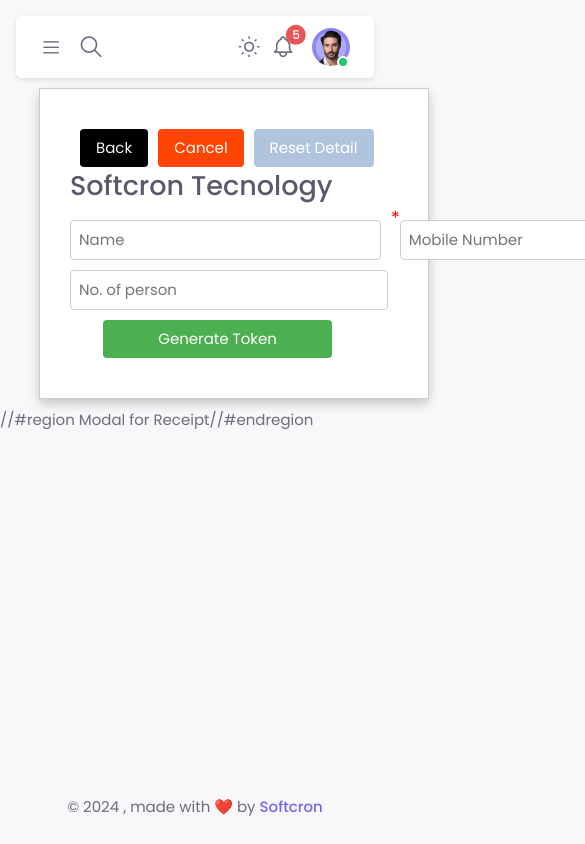
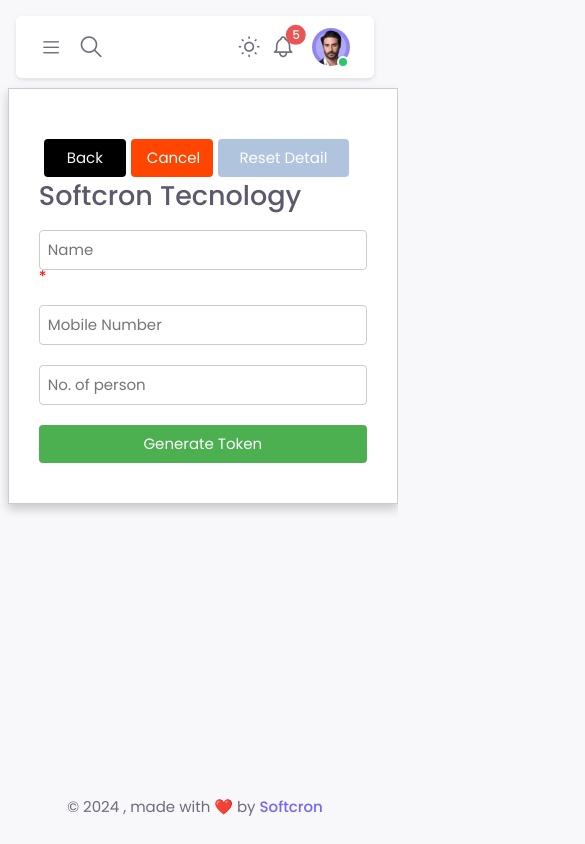
Before and after one commit to softcrontechnology/QMS-Frontend, a React (Create React App) app: page /generate-token in a window 390 px wide. Shown: the top 844 px of the page, 585 px wide, since content can reach past the window. Built offline with nearby package versions, Linux system fonts and the light colour scheme.

Commit message:
Second generate_token

```diff
--- a/package.json
+++ b/package.json
@@ -12,6 +12,7 @@
     "js-cookie": "^3.0.5",
     "moment": "^2.30.1",
     "mui-datatables": "^4.3.0",
+    "qrcode.react": "^3.1.0",
     "quill": "^1.3.7",
     "react": "^18.2.0",
     "react-dom": "^18.2.0",
@@ -19,9 +20,11 @@
     "react-hook-form": "^7.51.1",
     "react-modal": "^3.16.1",
     "react-perfect-scrollbar": "^1.5.8",
+    "react-print": "^1.3.1",
     "react-quill": "^2.0.0",
     "react-router-dom": "^6.22.3",
     "react-scripts": "5.0.1",
+    "react-to-print": "^2.15.1",
     "react-toastify": "^10.0.5",
     "select2": "^4.1.0-rc.0",
     "web-vitals": "^2.1.4"
--- a/src/Components/Pages/GenerateToken.jsx
+++ b/src/Components/Pages/GenerateToken.jsx
@@ -1,7 +1,8 @@
-import React, { useState } from "react";
+import React, { useState , useRef} from "react";
 import '../../assets/css/GeneratToken.css'
 import { Link, useNavigate } from "react-router-dom";
 import Modal from 'react-modal';
+import { useReactToPrint } from "react-to-print";
 
 const GenerateToken = () => {
   const [Token, setToken] = useState({
@@ -12,11 +13,23 @@
   const [isModalOpen, setIsModalOpen] = useState(false);
   const [receiptData, setReceiptData] = useState(null);
 
+  // const baseImage64 = receiptData.qr_b64;
   const Navigate = useNavigate()
+  const pritRef = useRef();
+  const handle_Print = useReactToPrint({
+    content:()=> pritRef.current,
+  })
 
   const handle_token = (e) => {
     setToken({ ...Token, [e.target.name]: e.target.value });
   };
+
+  //#region Function to format data
+  const formatDate = (dateString) => {
+    const options = { year: 'numeric', month: 'short', day: 'numeric' };
+    return new Date(dateString).toLocaleDateString('en-US', options);
+  };
+  //#endregion
 
   //#region Generate Token
   const handle_CreateToken = async (e) => {
@@ -33,6 +46,7 @@
       });
       const result = await response.json();
 
+      setReceiptData(result)
       console.log(result);
 
       if (result.message === "Mobile is required") {
@@ -73,9 +87,7 @@
   };
   //#endregion
 
-
-
-
+ //#region Html for create_token
   return <div>
     <div className="container">
       <div className="button-container">
@@ -117,27 +129,49 @@
     {/* <div className="image-container">
     <p>Images Of Companies</p>
   </div> */}
-  //#region Modal for Receipt
-   <Modal isOpen={isModalOpen} onRequestClose={closeModal} contentLabel="Receipt">
+    <div className="modal">
+      <Modal ref={pritRef} isOpen={isModalOpen} onRequestClose={closeModal} contentLabel="Receipt">
+        <button onClick={closeModal}>Close</button>
+         <div className="Print_button_receipt">
+          <button  className="btn_print" onClick={handle_Print} >Print</button>
+        </div>
+        <div className="pop_up" ref={pritRef}>
+        <div>
         <h2>Softcron tecnology</h2>
+        </div>
         {receiptData && (
           <div>
-            <p>Name: {receiptData.name}</p>
-            <p>Mobile: {receiptData.mobile}</p>
-            <p>No. of Person: {receiptData.no_of_person}</p>
-            <p>Token ID: {receiptData.token_id}</p>
+          <div  className="detail_Token_receipt">
+            <div className="head_date_token">
+              <p>Token_No: {receiptData.token_no}</p>
+              <p>Date: {formatDate(receiptData.created_datetime)}</p>
+            </div>
+            <div className="detail_of_users">
+              <p>Name:           {receiptData.name}</p>
+              <p>Mobile:         {receiptData.mobile}</p>
+              <p>No. of Person:  {receiptData.no_of_person}</p>
+              <p>Token ID:       {receiptData.token_id}</p>
+            </div>
             {/* Display other receipt details here */}
-            <div className="QR_Code">
-
+            <div  className="QR_Code">
+              <img  src={receiptData && receiptData.qr_b64} alt="QRCode" />
             </div>
           </div>
+        </div>
+
         )}
-        <button onClick={closeModal}>Close</button>
+         </div>
       </Modal>
-      //#endregion
+    </div>
+
 
 
   </div>
+  //#endregion
+
+
 };
 
+
+
 export default GenerateToken;
--- a/src/assets/css/GeneratToken.css
+++ b/src/assets/css/GeneratToken.css
@@ -1,17 +1,19 @@
+/* General container styles */
 .container {
   border: 1px solid #ccc;
   padding: 10px;
   margin: 10px;
-    margin-left: 10%;
   background-color: #f5f5f5;
 }
 
-  .mobile_req{
+/* Mobile requirement styles */
+.mobile_req {
   margin-top: -15px;
   color: red;
   font-size: 18px;
 }
 
+/* Input container styles */
 .input-container {
   display: flex;
   margin-bottom: 10px;
@@ -26,17 +28,18 @@
   outline: none;
 }
 
+/* Button styles */
 .button {
   padding: 8px 16px;
   margin-left: 10px;
-    background-color: #4CAF50;
+  background-color: #4caf50;
   color: white;
   border: none;
   border-radius: 4px;
   cursor: pointer;
 }
 
-  .button .link{
+.button .link {
   text-decoration: none;
   color: whitesmoke;
 }
@@ -45,23 +48,24 @@
   background-color: #45a049;
 }
 
-  .button:nth-child(1){
+.button:nth-child(1) {
   background: black;
 }
 
-  .button:nth-child(2){
+.button:nth-child(2) {
   background: orangered;
 }
 
-  .button:nth-child(3){
-    background:lightsteelblue;
+.button:nth-child(3) {
+  background: lightsteelblue;
 }
 
+/* Button1 styles */
 .button1 {
   width: 70%;
-    margin-left:10%;
+  margin-left: 10%;
   padding: 8px 16px;
-    background-color: #4CAF50;
+  background-color: #4caf50;
   color: white;
   border: none;
   border-radius: 4px;
@@ -72,6 +76,7 @@
   background-color: #45a049;
 }
 
+/* Image container styles */
 .image-container {
   width: 200px;
   height: 200px;
@@ -86,10 +91,6 @@
   margin: 50px 0;
 }
 
-
-  /* Css For Pop-up */
-  /* GenerateToken.css */
-
 /* Modal styles */
 .ReactModal__Overlay {
   background-color: rgba(0, 0, 0, 0.75);
@@ -99,10 +100,10 @@
 }
 
 .ReactModal__Content {
-  width: 600px;
-  height: 400px;
+  width: 500px;
+  height: 520px;
   margin-left: 30%;
-  margin-top: 5%;
+  margin-top: 4%;
   padding: 20px;
   background: #fff;
   border-radius: 8px;
@@ -112,14 +113,14 @@
 
 .ReactModal__Content h2 {
   margin-top: 0;
+  text-align: center;
 }
 
 .ReactModal__Content button {
-  margin-top: -55px;
+  margin-top: 5px;
   padding: 10px 20px;
   background-color: #007bff;
   color: white;
-  float: right;
   border: none;
   border-radius: 4px;
   cursor: pointer;
@@ -132,3 +133,135 @@
 .ReactModal__Content p {
   margin: 10px 0;
 }
+
+/* Token receipt styles */
+.detail_Token_receipt {
+  display: grid;
+  text-align: center;
+}
+
+.head_date_token {
+  display: flex;
+  gap: 170px;
+  font-size: 20px;
+  color: black;
+  font-weight: bold;
+}
+
+.detail_of_users p:nth-child(1),
+.detail_of_users p:nth-child(2),
+.detail_of_users p:nth-child(3),
+.detail_of_users p:nth-child(4) {
+  font-weight: bold;
+  color: black;
+}
+
+.QR_Code img {
+  height: 150px;
+  width: 150px;
+}
+
+.Print_button_receipt {
+ float: right;
+}
+
+.Print_button_receipt .btn_print {
+  padding: 11px;
+  width: 100px;
+  background: #739bc1;
+}
+
+.Print_button_receipt .btn_print:hover {
+  background: #9db3c8;
+}
+
+/* Media queries for tablets */
+@media (max-width: 768px) {
+  .container {
+    margin-left: 5%;
+  }
+
+  .button1 {
+    width: 90%;
+    margin-left: 5%;
+  }
+
+  .ReactModal__Content {
+    width: 80%;
+    margin-left: 10%;
+  }
+}
+
+/* Media queries for mobile phones */
+@media (max-width: 480px) {
+  .container {
+    margin-left: 2%;
+    padding: 5px;
+  }
+
+  .mobile_req {
+    font-size: 16px;
+  }
+
+  .input-container {
+    flex-direction: column;
+  }
+
+  .input-container input {
+    margin-right: 0;
+    margin-bottom: 10px;
+  }
+
+  .button {
+    /* display: flex; */
+
+    margin-left: 5px;
+    margin-top: 10px;
+    width: 32%;
+    text-align: center;
+    /* gap: 5px; */
+  }
+
+  .button:nth-child(1){
+    width: 25%;
+  }
+
+  .button:nth-child(2){
+    width: 25%;
+  }
+
+  .button:nth-child(3){
+    width:40%;
+  }
+
+  .button1 {
+    width: 100%;
+    margin-left: 0;
+  }
+
+  .image-container {
+    width: 100%;
+    height: auto;
+    margin-left: 0;
+  }
+
+  .ReactModal__Content {
+    width: 80%;
+    height: 60%;
+    margin-left: -1%;
+    margin-top: 30%;
+  }
+
+  .head_date_token {
+    flex-direction: column;
+    gap: 10px;
+  }
+
+  .Print_button_receipt{
+    display: flex;
+    margin-left: 60%;
+    margin-top: -943px;
+    width: 100px;
+
+  }
+}
```
Also changed, not shown: 1 other file (tests, documents, lock files or other folders). Lines whose indentation alone changed are shown as unchanged.
